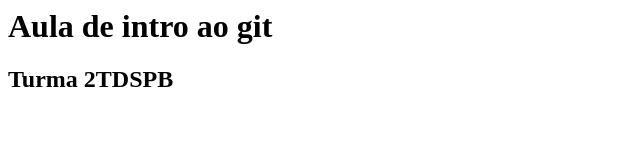
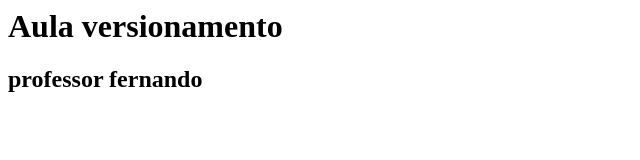
Before and after one commit to mulliru/Mobile_Application_Development, a plain HTML site: page Primeiro_Semestre/aula02/index.html in a window 1280 px wide. Shown: the whole page, without its empty margins (0-640 px from the left). Drawn offline with Linux system fonts and the light colour scheme.

Commit message:
adicao do arq sobre, e modif arq index

```diff
--- a/Primeiro_Semestre/aula02/index.html
+++ b/Primeiro_Semestre/aula02/index.html
@@ -3,7 +3,8 @@
 	  <title> Aula 02 - PB</title>
  	</head>
 	<body>
-	 <h1> Aula de intro ao git </h1>
-	<h2> Turma 2TDSPB </h2>
+	 <h1> Aula versionamento </h1>
+	<h2> professor fernando
+ </h2>
 	</body>
 </html>
```
Also changed, not shown: Primeiro_Semestre/aula02/sobre.html (added, +1 -0 lines).
